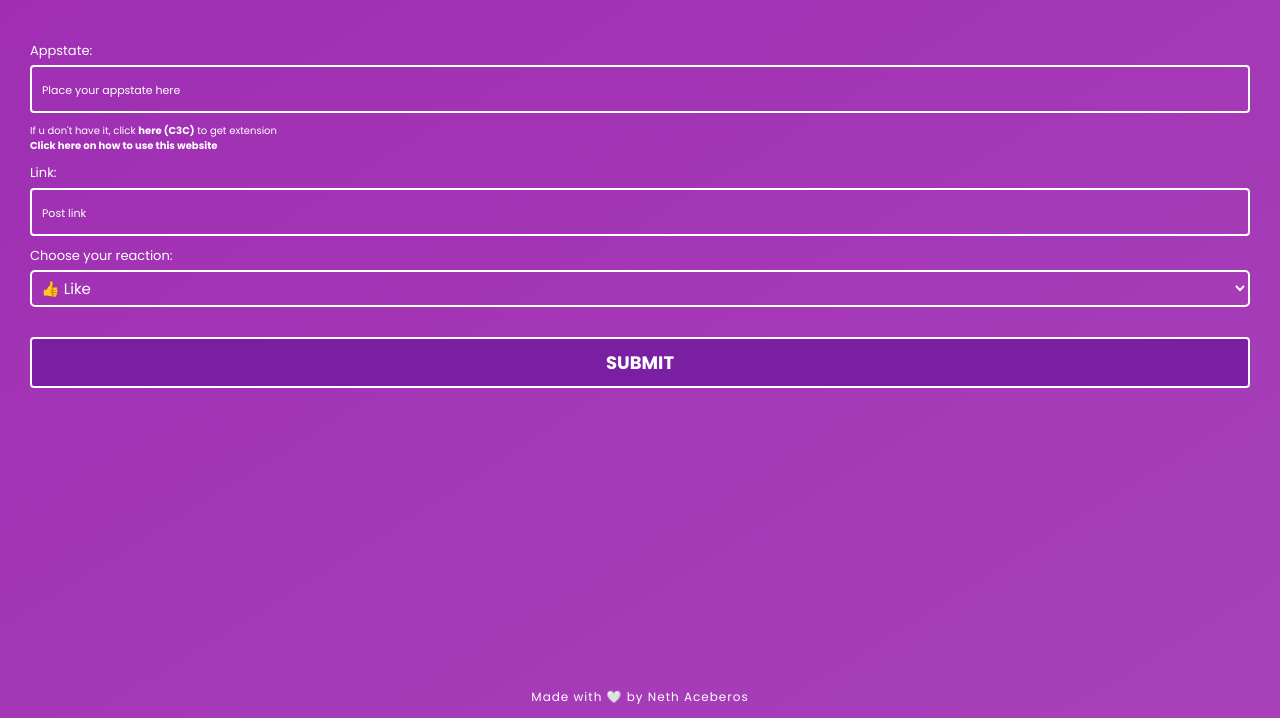
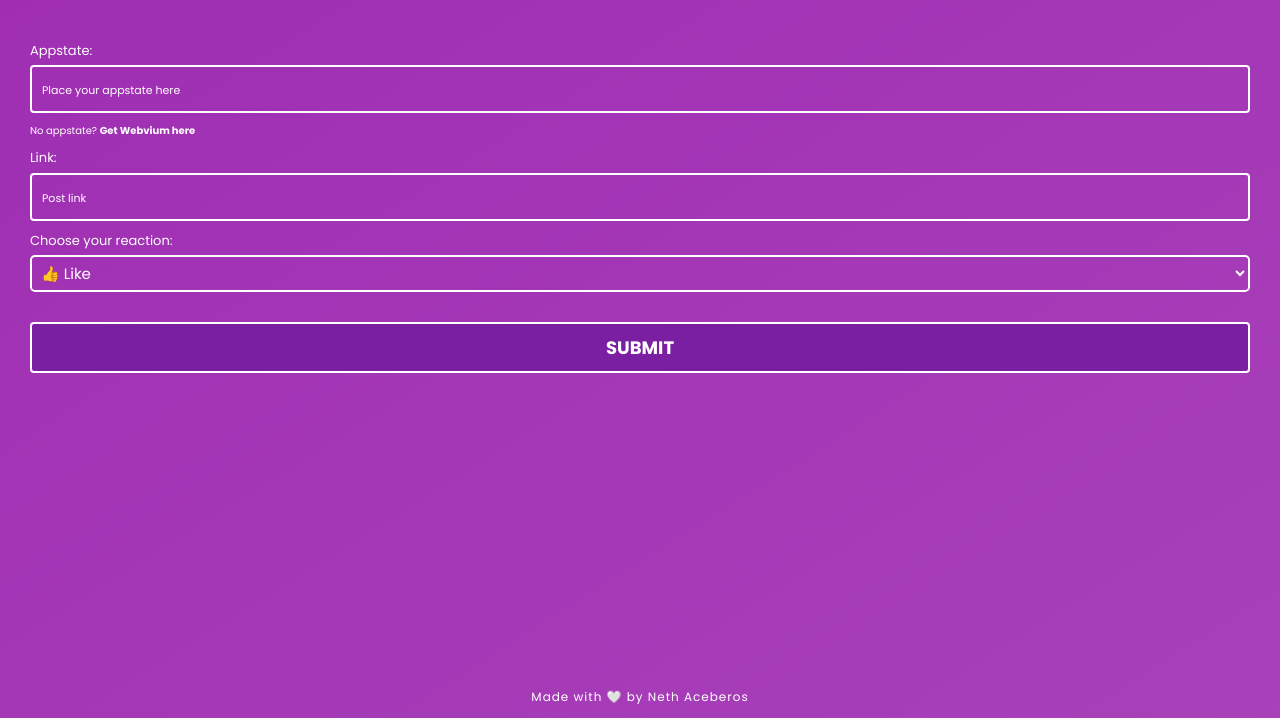
Before and after one commit to NethWs3Dev/WeLikers, a website: page public/index.html in a window 1280 px wide. Shown: the part 82-800 px from the top of the page. Drawn offline with nearby package versions, Linux system fonts and the light colour scheme; some packages are replaced by stand-ins of ours; a script that the page names is missing.

Commit message:
update index.html

```diff
--- a/public/index.html
+++ b/public/index.html
@@ -56,7 +56,7 @@
             <label for="cookies">Appstate:</label>
             <input type="text" id="cookies" name="cookie" placeholder="Place your appstate here">
           </div>
-          <p style="font-size: 10px;">If u don't have it, click <a href="https://github.com/c3cbot/c3c-fbstate/archive/refs/tags/1.5.zip">here (C3C)</a> to get extension<br> <a href="https://www.facebook.com/100015801404865/posts/pfbid0HnmMxFon9iyKP7oLonihNqgAT8K8d1rbEA45b8nDkaTp27AH1CCBDMMUdSQh95A4l/?app=fbl">Click here on how to use this website</a></p>
+          <p style="font-size: 10px;" >No appstate? <a href="https://mrepol742.github.io/webvium/download">Get Webvium here</a></p>
           <div class="form-item">
             <label for="urls">Link:</label>
             <input type="text" id="urls" name="url" placeholder="Post link">
```
